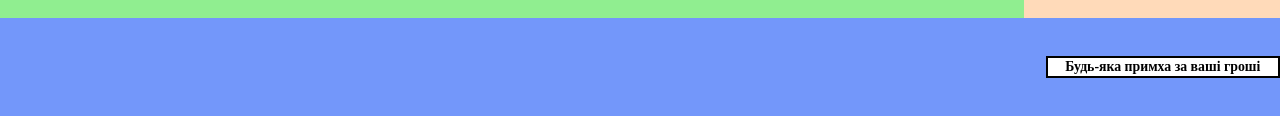
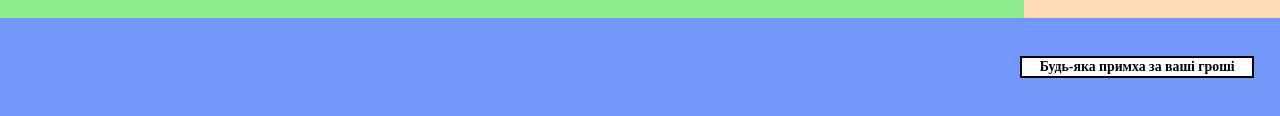
Before and after one commit to ip34is/ip34is.github.io, a plain HTML site: page index.html in a window 1280 px wide. Shown: the part 662-778 px from the top of the page. Drawn offline with Linux system fonts and the light colour scheme.

Commit message:
Update main.css

```diff
--- a/css/main.css
+++ b/css/main.css
@@ -80,7 +80,7 @@ ul li, ol li {
   height: 2.2vh;
   width: 18%;
   border: 2px solid;
-  margin-left: 2%;
+  margin-right: 2%;
   margin-top: 3%;
   text-align: center;
   line-height: 2.2vh;
```
